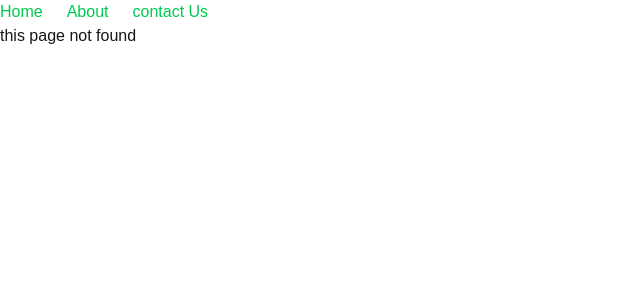
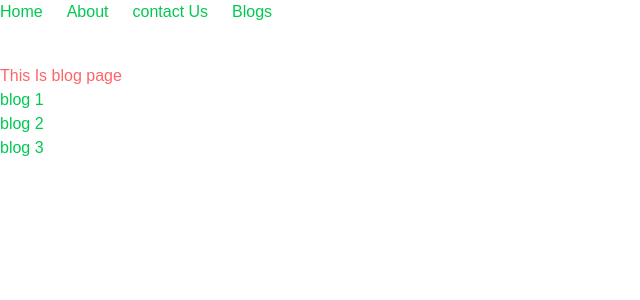
Before and after one commit to MujahidulIslam4541/next-app, a Next.js app: page /blogs in a window 1280 px wide. Before the commit this address had no page. Shown: the top 300 px of the page, without its empty margins (0-640 px from the left). Built offline with nearby package versions, Linux system fonts and the light colour scheme.

Commit message:
added dynamic route

```diff
--- /dev/null
+++ b/app/blogs/[id]/page.js
@@ -0,0 +1,8 @@
+import React from "react";
+
+const blogPage = ({ params }) => {
+  const { id } = params;
+  return <div className="text-red-500">the blog id is: {id}</div>;
+};
+
+export default blogPage;
--- /dev/null
+++ b/app/blogs/page.js
@@ -0,0 +1,35 @@
+import Link from "next/link";
+import React from "react";
+
+const blogs = () => {
+  const blogs = [
+    {
+      id: 1,
+      title: "blog 1",
+      desc: "blog 1 description ",
+    },
+    {
+      id: 2,
+      title: "blog 2",
+      desc: "blog 2 description ",
+    },
+    {
+      id: 3,
+      title: "blog 3",
+      desc: "blog 3 description ",
+    },
+  ];
+  return (
+    <div className="mt-10 text-red-400">
+      <h2 className="text-red-400">This Is blog page </h2>
+
+      <ul className="text-green-500">
+        {blogs.map((blog) => (
+          <li key={blog.id}><Link href={`/blogs/${blog.id}`}>{blog.title}</Link></li>
+        ))}
+      </ul>
+    </div>
+  );
+};
+
+export default blogs;
--- a/app/layout.js
+++ b/app/layout.js
@@ -32,6 +32,9 @@ export default function RootLayout({ children }) {
             <li>
               <Link href="/contactUs">contact Us</Link>
             </li>
+            <li>
+              <Link href="/blogs">Blogs</Link>
+            </li>
           </ul>
         </nav>
         {children}
```
